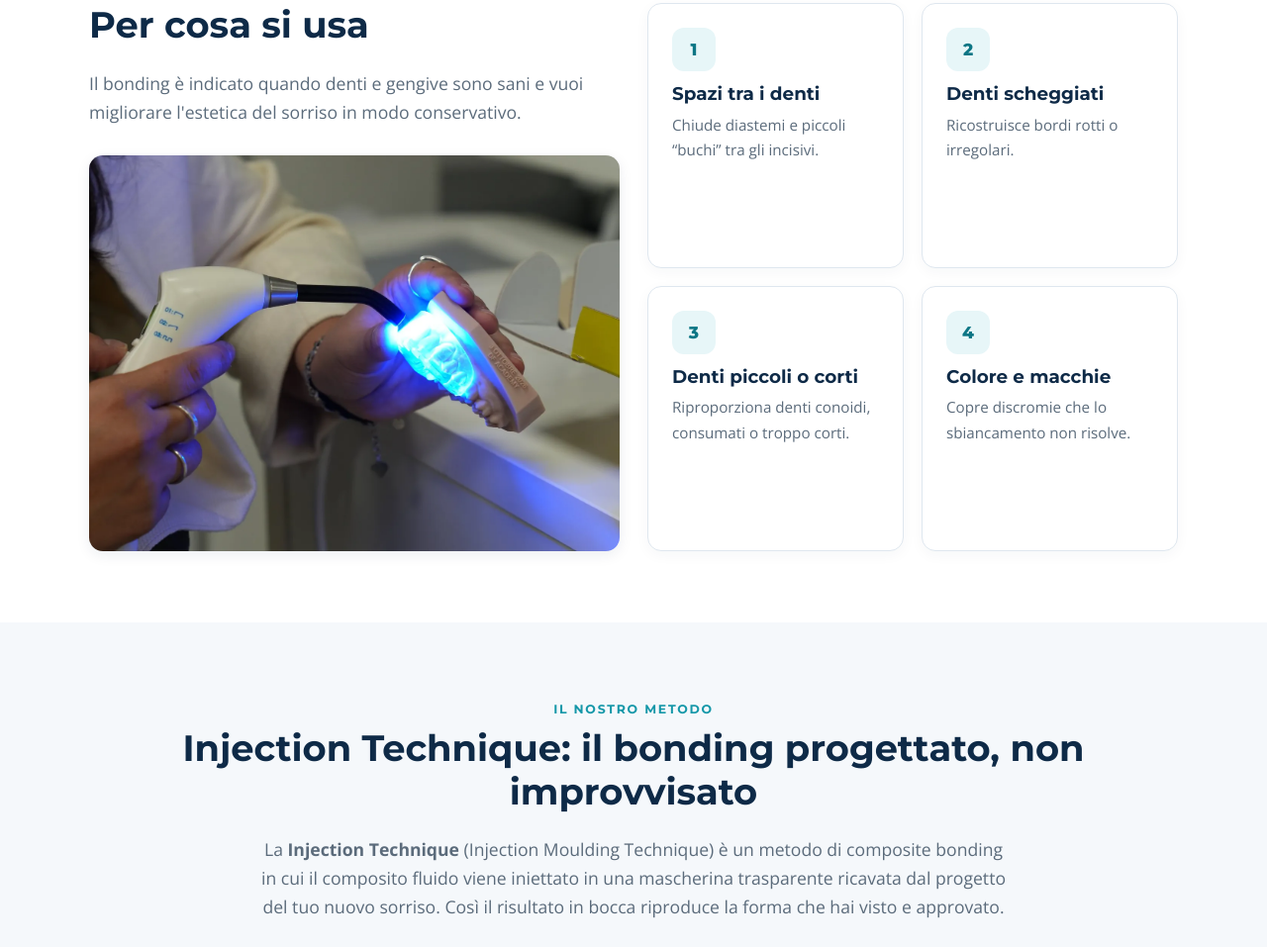
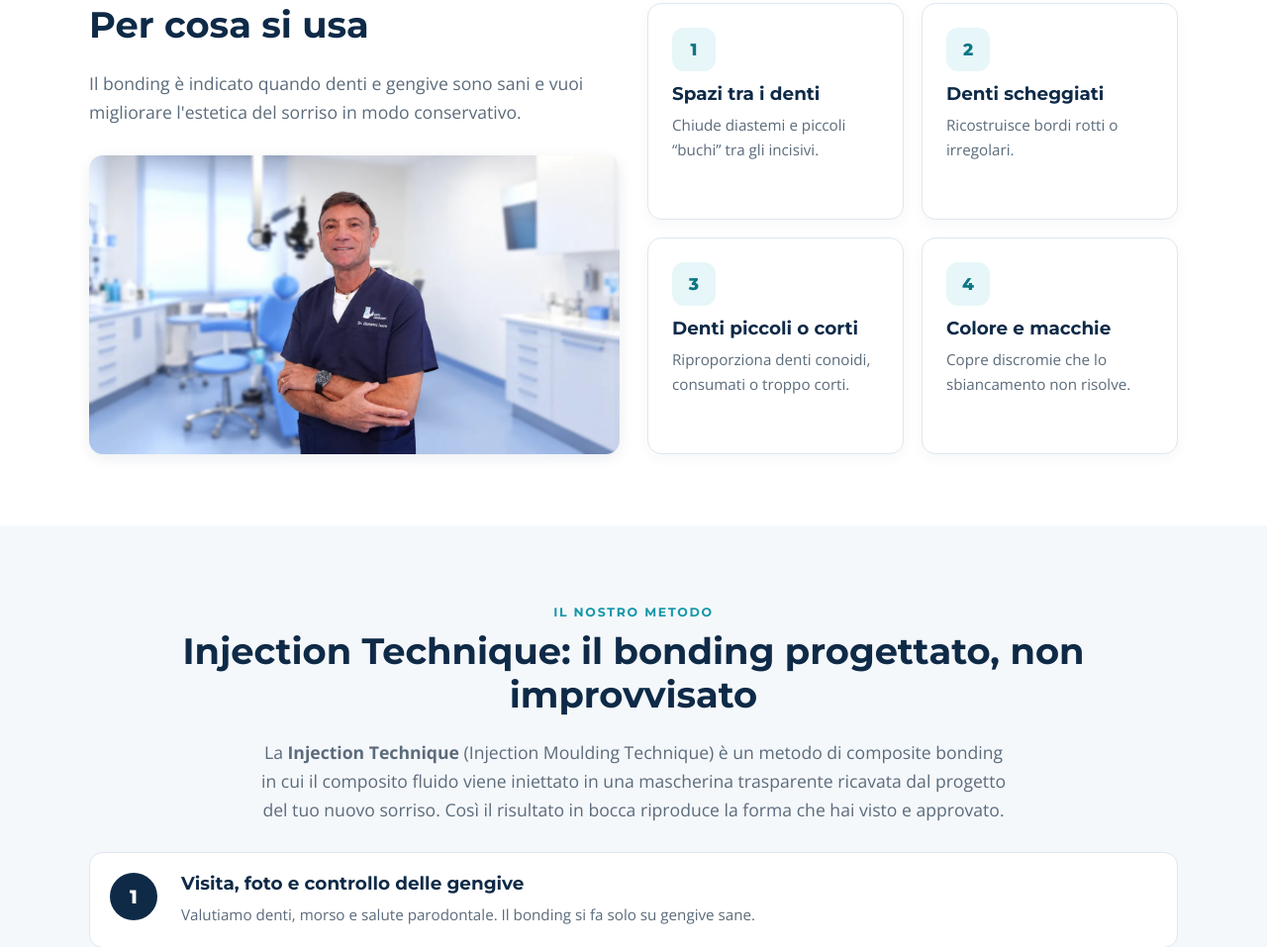
Before and after one commit to raffaeletammaro2-source/sito-composite-bonding, a plain HTML site: page index.html in a window 1280 px wide. Shown: the part 1326-2283 px from the top of the page at 99% size. Drawn offline with Linux system fonts and the light colour scheme.

Commit message:
Foto del Dott. Iuorio al posto della foto della lampada nella sezione Per cosa si usa
Co-Authored-By: Claude Opus 5.5 <noreply@anthropic.com>
Claude-Session: https://claude.ai/code/session_01PtjfQXfzDHwBGNvZSvTTUt

```diff
--- a/index.html
+++ b/index.html
@@ -240,7 +240,7 @@ header nav a.btn{color:var(--navy);padding:11px 20px}
 .def p:last-child{margin-bottom:0}
 .usa-col{display:flex;flex-direction:column}
 .usa-foto{flex:1;min-height:260px;margin:12px 0 0;border-radius:var(--r);overflow:hidden;box-shadow:0 4px 14px rgba(14,42,71,.08)}
-.usa-foto img{width:100%;height:100%;object-fit:cover;object-position:62% 55%;display:block}
+.usa-foto img{width:100%;height:100%;object-fit:cover;object-position:50% 20%;display:block}
 @media(max-width:820px){.usa-foto{flex:none;aspect-ratio:4/3;min-height:0}}
 .grid2{display:grid;grid-template-columns:1fr 1fr;gap:28px}
 @media(max-width:820px){.grid2{grid-template-columns:1fr}}
@@ -414,7 +414,7 @@ footer ul{list-style:none}
         <h2>Per cosa si usa</h2>
         <p class="lead">Il bonding è indicato quando denti e gengive sono sani e vuoi migliorare l'estetica del sorriso in modo conservativo.</p>
         <figure class="usa-foto">
-          <img src="img/injection-technique-fotopolimerizzazione.webp" alt="Injection Technique: indurimento del composito con lampada fotopolimerizzatrice attraverso la mascherina trasparente" width="1400" height="1043" loading="lazy">
+          <img src="img/dott-giovanni-iuorio-studio-aversa.webp" alt="Il Dott. Giovanni Iuorio nello Studio Iuorio Odontoiatri di Aversa" width="1400" height="788" loading="lazy">
         </figure>
       </div>
       <div class="cards" style="margin-top:0;grid-template-columns:1fr 1fr">
```
Also changed, not shown: img/dott-giovanni-iuorio-studio-aversa.webp (added), img/injection-technique-fotopolimerizzazione.webp (deleted).
